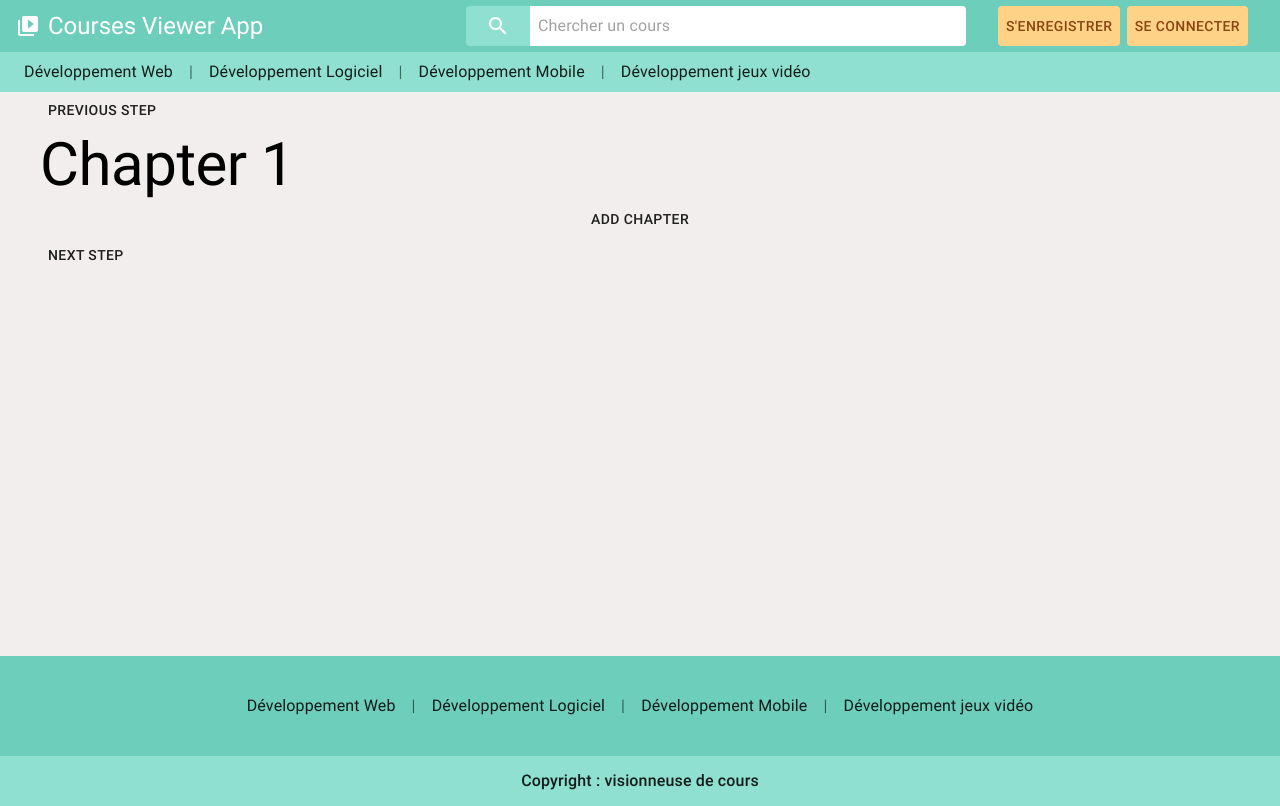
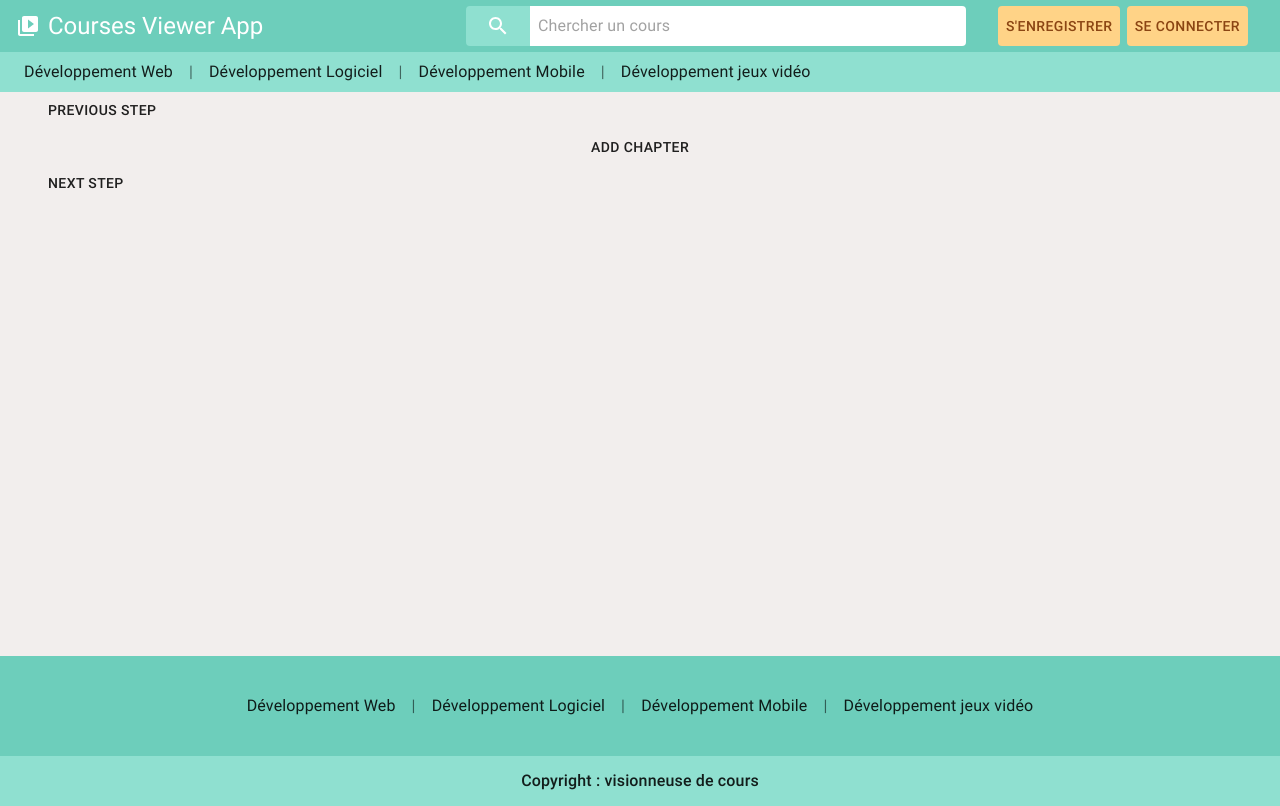
Before and after one commit to arkozor/courses-viewer-app, a Next.js app: page /courseEditor in a window 1280 px wide. Both pictures are taken after a click on the button "NEXT STEP". Built offline with nearby package versions, Linux system fonts and the light colour scheme.

Commit message:
WIP - createCourse

```diff
--- a/components/CourseEditor/ChapterEditor/index.tsx
+++ b/components/CourseEditor/ChapterEditor/index.tsx
@@ -1,52 +1,59 @@
-import React from 'react'
+import React, { useEffect } from 'react'
 
-import { Button, Typography } from '@material-ui/core'
+import { Button, TextField, Typography } from '@material-ui/core'
 
 import classes from './style.module.scss'
 
 const ChapterEditor = (): JSX.Element => {
-    let chapNb = 0;
 
     const [state, setState] = React.useState({
         chapterList: []
     })
-    const [save, setSave] = React.useState("")
+
+    let existingStorage: string = localStorage.getItem('edit');
 
     const [newChapter, setNewChapter] = React.useState([])
 
-    React.useEffect(() => {
-        setSave(window.localStorage.getItem('edit'))
-    }, [])
+    useEffect(() => {
+        existingStorage? existingStorage += window.localStorage.setItem('edit', JSON.stringify(state)): window.localStorage.setItem('edit', JSON.stringify(state))
+    }, [state])
 
     const handleChange = (event: any) => {
         const value = event.target.value as string;
         setState({
             ...state,
-            [event.target.name]: value
+            chapterList: [value]
         });
+        console.log(state.chapterList[0], event.target.name);
+
     }
 
     return (
         <div className={classes.courseEditor}>
-            <Typography
-                variant="h2"
-            >
-                Chapter 1
-            </Typography>
-
             <div>{newChapter.map(e => {
                 return <div key={e.name}>{e}</div>
             })}</div>
 
             <Button onClick={() => {
-                chapNb+=1;
+                state.chapterList.push({
+                    name: ""
+                })
                 setNewChapter([...newChapter,
-                    <div key={chapNb}>
+                    <div key={state.chapterList.length}>
                         <Typography
                             variant="h2"
                         >
-                            {"Chapter " + chapNb}
+                            {"Chapter " + state.chapterList.length}
                         </Typography>
+                        <TextField
+                            variant="outlined"
+                            className={classes.input}
+                            name={state.chapterList.length.toString()}
+                            value={state.chapterList[0]}
+                            onChange={handleChange}
+                            label="Title"
+                        >
+                        </TextField>
                     </div>
                 ])
 
--- a/components/CourseEditor/index.tsx
+++ b/components/CourseEditor/index.tsx
@@ -1,7 +1,6 @@
 import React from 'react'
 
 import { Button } from '@material-ui/core'
-import { CourseEditorContext } from 'context';
 
 import ChapterEditor from './ChapterEditor';
 import ContentEditor from './ContentEditor';
@@ -13,13 +12,6 @@ const CourseEditor = (): JSX.Element => {
     const [step, setStep] = React.useState(0)
 
     return (
-        <CourseEditorContext.Provider value={
-            {
-                title: "",
-                category: "",
-                chapters: []
-            }
-        }>
         <div>
             <Button onClick={() => { if(step>0) setStep(step-1)}}>Previous step</Button>
             {step === 0? <TitleEditor/>:null}
@@ -28,8 +20,6 @@ const CourseEditor = (): JSX.Element => {
             {step === 3? <PreviewEditor/>:null}
             <Button onClick={() => setStep(step+1)}>Next step</Button>
         </div>
-        </CourseEditorContext.Provider>
-
     )
 }
 
--- a/context/index.ts
+++ b/context/index.ts
@@ -1,7 +1,5 @@
 import React from 'react'
 
-import { CourseEditor, User } from 'types/types'
+import { User } from 'types/types'
 
 export const UserContext = React.createContext<User>(null)
-
-export const CourseEditorContext = React.createContext<CourseEditor>(null)
--- a/pages/courseEditor/index.tsx
+++ b/pages/courseEditor/index.tsx
@@ -1,7 +1,6 @@
-import { FormControl, InputLabel, MenuItem, Select } from '@material-ui/core'
+import React from 'react'
+
 import CourseEditor from 'components/CourseEditor';
-import React from 'react'
-import classes from './style.module.scss'
 
 const categories = [
     'CSharp',
```
Lines whose indentation alone changed are shown as unchanged.
